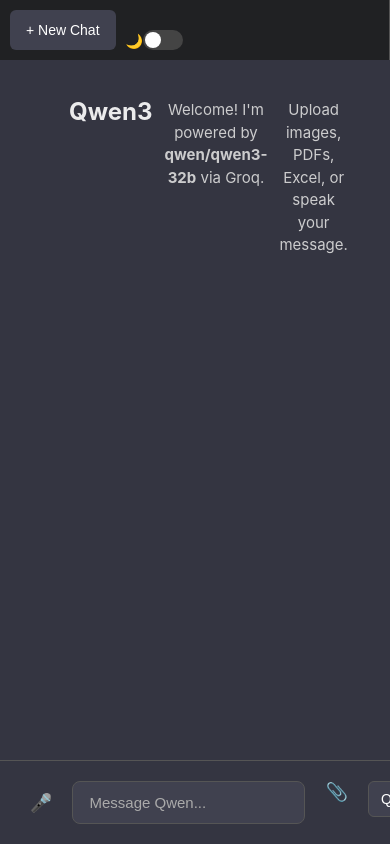
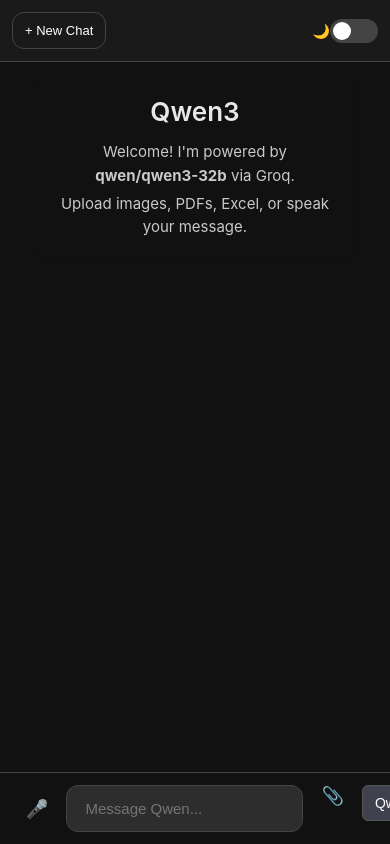
Before and after one commit to vikki42/qwen-chat, a plain HTML site: page index.html in a window 390 px wide. Drawn offline with Linux system fonts and the light colour scheme.

Commit message:
Update index.html

```diff
--- a/index.html
+++ b/index.html
@@ -12,78 +12,73 @@
     }
 
     :root {
-      --bg: #343541;
-      --sidebar-bg: #202123;
+      --bg: #111;
+      --sidebar-bg: #1a1a1a;
       --text: #e8eaed;
-      --input-bg: #40414f;
-      --border: #555;
+      --input-bg: #2d2d2e;
+      --border: #444;
       --user-bubble: #007CF3;
-      --bot-bubble: #444654;
+      --bot-bubble: #25252d;
       --btn-hover: #0065cc;
       --toast-bg: #333;
-    }
-
-    .dark-mode {
-      --bg: #111;
-      --sidebar-bg: #1a1a1a;
-      --text: #eee;
-      --input-bg: #2d2d2e;
-      --border: #555;
-      --user-bubble: #0a84ff;
-      --bot-bubble: #2c2c2e;
-      --toast-bg: #222;
+      --accent: #007CF3;
+      --radius: 12px;
+      --shadow: 0 4px 20px rgba(0, 0, 0, 0.3);
     }
 
     body {
-      font-family: -apple-system, BlinkMacSystemFont, 'Segoe UI', Roboto, Helvetica, Arial, sans-serif;
+      font-family: -apple-system, BlinkMacSystemFont, 'Segoe UI', Roboto, 'Helvetica Neue', sans-serif;
       background-color: var(--bg);
       color: var(--text);
-      transition: background-color 0.3s;
       height: 100vh;
+      overflow: hidden;
+      display: flex;
+    }
+
+    .app {
+      width: 100%;
+      height: 100vh;
+      display: flex;
       overflow: hidden;
     }
 
-    .app {
-      display: flex;
-      width: 100%;
-      max-width: 1400px;
-      height: 100vh;
-      margin: 0 auto;
-    }
-
+    /* Sidebar */
     .sidebar {
-      width: 260px;
-      background-color: var(--sidebar-bg);
+      width: 280px;
+      background: var(--sidebar-bg);
       padding: 20px;
       display: flex;
       flex-direction: column;
-      gap: 15px;
+      gap: 16px;
       border-right: 1px solid var(--border);
+      transition: width 0.3s ease;
+      overflow-y: auto;
     }
 
     .new-chat-btn {
-      background-color: var(--input-bg);
+      background: transparent;
       color: white;
-      border: none;
+      border: 1px solid var(--border);
       padding: 12px 16px;
-      border-radius: 6px;
+      border-radius: var(--radius);
       font-size: 14px;
       cursor: pointer;
       display: flex;
       align-items: center;
-      gap: 8px;
+      gap: 10px;
       transition: all 0.2s;
+      justify-content: center;
     }
 
     .new-chat-btn:hover {
-      background-color: #555;
+      background: var(--accent);
+      border-color: var(--accent);
     }
 
     .theme-toggle {
       display: flex;
       align-items: center;
       justify-content: space-between;
-      margin-top: auto;
       color: white;
       font-size: 14px;
     }
@@ -91,8 +86,8 @@
     .switch {
       position: relative;
       display: inline-block;
-      width: 40px;
-      height: 20px;
+      width: 48px;
+      height: 24px;
     }
 
     .switch input {
@@ -110,115 +105,104 @@
       bottom: 0;
       background-color: #444;
       transition: .3s;
-      border-radius: 20px;
+      border-radius: 24px;
     }
 
     .slider:before {
       position: absolute;
       content: "";
-      height: 16px;
-      width: 16px;
-      left: 2px;
-      bottom: 2px;
+      height: 18px;
+      width: 18px;
+      left: 3px;
+      bottom: 3px;
       background-color: white;
       transition: .3s;
       border-radius: 50%;
     }
 
     input:checked + .slider {
-      background-color: #007CF3;
+      background-color: var(--accent);
     }
 
     input:checked + .slider:before {
-      transform: translateX(20px);
+      transform: translateX(24px);
     }
 
+    /* Chat Container */
     .chat-container {
       flex: 1;
       display: flex;
       flex-direction: column;
       overflow: hidden;
+      background: var(--bg);
     }
 
     #chat-box {
       flex: 1;
-      padding: 20px;
+      padding: 24px;
       overflow-y: auto;
       display: flex;
       flex-direction: column;
       gap: 16px;
+      scroll-behavior: smooth;
     }
 
     .message {
-      display: flex;
-      gap: 12px;
-      padding: 14px;
-      background-color: var(--bot-bubble);
-      border-radius: 10px;
-      max-width: 90%;
+      max-width: 85%;
+      padding: 14px 18px;
+      border-radius: var(--radius);
+      line-height: 1.55;
+      background: var(--bot-bubble);
       align-self: flex-start;
-      line-height: 1.5;
       position: relative;
+      box-shadow: 0 1px 4px rgba(0, 0, 0, 0.1);
     }
 
     .message.user {
       align-self: flex-end;
-      background-color: var(--user-bubble);
-    }
-
-    .message.user .avatar {
-      order: 2;
-      margin-left: 10px;
-    }
-
-    .message.user .content {
-      order: 1;
+      background: var(--user-bubble);
+      color: white;
     }
 
     .message .avatar {
-      width: 30px;
-      height: 30px;
-      border-radius: 5px;
+      width: 32px;
+      height: 32px;
+      border-radius: 8px;
       display: flex;
       align-items: center;
       justify-content: center;
       color: white;
       font-weight: bold;
       font-size: 14px;
-      background-color: #8f4fff;
+      background: #8f4fff;
+      flex-shrink: 0;
     }
 
     .message .content {
       flex: 1;
       word-wrap: break-word;
+      font-size: 15px;
     }
 
     .message code {
-      background-color: #3a3b40;
+      background: #3a3b40;
       padding: 2px 5px;
-      border-radius: 3px;
+      border-radius: 4px;
       font-family: 'Courier New', monospace;
-      font-size: 14px;
     }
 
     .message pre {
       background: #3a3b40;
-      padding: 10px;
-      border-radius: 6px;
+      padding: 12px;
+      border-radius: 8px;
       overflow: auto;
-      margin: 8px 0;
+      margin: 10px 0;
       font-size: 14px;
-    }
-
-    .message pre code {
-      background: none;
-      padding: 0;
-      font-size: 100%;
     }
 
     .message img {
       max-width: 100%;
-      border-radius: 6px;
+      border-radius: 8px;
       margin-top: 10px;
     }
 
@@ -228,13 +212,14 @@
       align-self: center;
       text-align: center;
       opacity: 0.9;
-      max-width: 80%;
+      max-width: 90%;
     }
 
     .message.welcome h2 {
       margin-bottom: 8px;
-      font-size: 24px;
+      font-size: 26px;
       color: white;
+      font-weight: 600;
     }
 
     .message.welcome p {
@@ -243,12 +228,14 @@
       color: #ddd;
     }
 
+    /* Input Area */
     .input-container {
-      padding: 20px;
+      padding: 16px 20px;
       display: flex;
       gap: 10px;
-      background-color: var(--bg);
+      background: var(--bg);
       border-top: 1px solid var(--border);
+      backdrop-filter: blur(10px);
     }
 
     #mic-btn, .upload-btn, .copy-btn, #export-btn {
@@ -267,44 +254,52 @@
 
     #user-input {
       flex: 1;
-      padding: 12px 16px;
+      padding: 14px 18px;
       border: 1px solid var(--border);
-      border-radius: 8px;
-      background-color: var(--input-bg);
+      border-radius: var(--radius);
+      background: var(--input-bg);
       color: white;
       font-size: 15px;
       outline: none;
-    }
-
-    #user-input::placeholder {
-      color: #aaa;
+      resize: none;
+      min-height: 48px;
     }
 
     #user-input:focus {
-      border-color: var(--user-bubble);
+      border-color: var(--accent);
+      box-shadow: 0 0 0 2px rgba(0, 124, 243, 0.2);
     }
 
     button {
-      padding: 12px 16px;
-      background-color: var(--user-bubble);
+      padding: 14px 18px;
+      background: var(--accent);
       color: white;
       border: none;
-      border-radius: 8px;
+      border-radius: var(--radius);
       cursor: pointer;
       font-size: 15px;
+      font-weight: 500;
+      transition: background 0.2s;
     }
 
     button:hover {
-      background-color: var(--btn-hover);
+      background: #0065cc;
     }
 
     .copy-btn {
       position: absolute;
-      top: 10px;
-      right: 10px;
+      top: 8px;
+      right: 8px;
       font-size: 14px;
       opacity: 0;
       transition: opacity 0.2s;
+      background: #333;
+      width: 28px;
+      height: 28px;
+      border-radius: 6px;
+      display: flex;
+      align-items: center;
+      justify-content: center;
     }
 
     .message:hover .copy-btn {
@@ -316,7 +311,7 @@
       bottom: 20px;
       left: 50%;
       transform: translateX(-50%);
-      background-color: var(--toast-bg);
+      background: var(--toast-bg);
       color: white;
       padding: 10px 20px;
       border-radius: 6px;
@@ -331,6 +326,7 @@
       opacity: 1;
     }
 
+    /* Mobile Responsive */
     @media (max-width: 768px) {
       .app {
         flex-direction: column;
@@ -338,21 +334,62 @@
       .sidebar {
         width: 100%;
         height: auto;
+        max-height: 80px;
+        padding: 12px;
         flex-direction: row;
-        padding: 10px;
         gap: 10px;
+        overflow-x: auto;
+        white-space: nowrap;
+        border-right: none;
+        border-bottom: 1px solid var(--border);
+      }
+      .new-chat-btn {
+        font-size: 13px;
+        padding: 10px 12px;
       }
       .theme-toggle {
         order: 2;
+        margin-left: auto;
+      }
+      #chat-box {
+        padding: 16px;
+        gap: 12px;
+      }
+      .message {
+        max-width: 90%;
       }
       .input-container {
         position: sticky;
         bottom: 0;
-        background-color: var(--bg);
+        background: var(--bg);
         z-index: 10;
+        gap: 8px;
+        padding: 12px 16px;
       }
-      #chat-box {
-        padding-bottom: 80px;
+      #user-input {
+        font-size: 15px;
+        min-height: 44px;
+      }
+      button {
+        padding: 12px 16px;
+      }
+      .model-select select {
+        font-size: 13px;
+        padding: 6px 8px;
+      }
+    }
+
+    /* Full-screen fix for mobile */
+    @supports (-webkit-touch-callout: none) {
+      body {
+        min-height: 100vh;
+        height: -webkit-fill-available;
+      }
+      .app {
+        height: -webkit-fill-available;
+      }
+      .chat-container {
+        height: 100%;
       }
     }
   </style>
@@ -390,7 +427,7 @@
           <input type="file" id="file-input" accept="image/*,.txt,.pdf,.xlsx,.xls" style="display: none;" />
         </div>
         <div class="model-select">
-          <select id="model-select" style="padding: 8px; border: 1px solid #555; border-radius: 6px; background: #40414f; color: white; font-size: 14px; min-width: 120px;">
+          <select id="model-select" style="padding: 8px; border: 1px solid #555; border-radius: 6px; background: #40414f; color: white; font-size: 14px; min-width: 160px;">
             <option value="qwen/qwen3-32b">Qwen3-32B</option>
             <option value="openai/gpt-oss-120b">openai/gpt-oss-120b</option>
             <option value="openai/gpt-oss-20b">openai/gpt-oss-20b</option>
@@ -405,7 +442,7 @@
     </div>
   </div>
 
-  <!-- Toast Notification -->
+  <!-- Toast -->
   <div id="toast">Copied to clipboard!</div>
 
   <!-- Libraries -->
@@ -517,7 +554,6 @@
             pdf.getPage(1).then(page => {
               return page.getTextContent().then(tc => {
                 if (tc.items.length > 0) {
-                  console.log("✅ Digital PDF — using text extraction");
                   let promise = Promise.resolve();
                   for (let i = 1; i <= Math.min(pdf.numPages, 5); i++) {
                     promise = promise.then(() => {
@@ -537,7 +573,6 @@
                     });
                   });
                 } else {
-                  console.log("❌ Scanned PDF — using OCR");
                   const img = document.createElement("img");
                   img.src = URL.createObjectURL(file);
                   img.style.display = "none";
@@ -561,13 +596,7 @@
                     });
                 }
               });
-            }).catch(err => {
-              addMessageToUI("user", "You", `📄 ${file.name} (error reading text layer)`);
-              console.error("Text Layer Error:", err);
             });
-          }).catch(err => {
-            addMessageToUI("user", "You", `📄 ${file.name} (failed to load PDF)`);
-            console.error("PDF Load Error:", err);
           });
         }
 
@@ -621,7 +650,6 @@
           chatBox.appendChild(msg);
           scrollToBottom();
 
-          // OCR for image
           Tesseract.recognize(img, 'eng')
             .then(result => {
               const text = result.data.text.trim();
@@ -631,13 +659,10 @@
                   role: "user",
                   content: `Image "${file.name}" OCR: ${text}`
                 });
-              } else {
-                addMessageToUI("bot", "Qwen", "No readable text found in the image.");
               }
             })
             .catch(err => {
               addMessageToUI("bot", "Qwen", "Failed to read text from image.");
-              console.error("OCR Error:", err);
             });
         }
 
@@ -649,11 +674,6 @@
             content: `File uploaded: ${file.name}`
           });
         }
-      };
-
-      reader.onerror = () => {
-        addMessageToUI("user", "You", `❌ Error reading ${file.name}`);
-        console.error("File Read Error:", reader.error);
       };
     });
 
@@ -691,10 +711,7 @@
           max_tokens: 1024,
         }),
       })
-      .then(res => {
-        if (!res.ok) throw new Error(`API ${res.status}: ${res.statusText}`);
-        return res.json();
-      })
+      .then(res => res.json())
       .then(data => {
         const reply = data.choices[0].message.content;
         chatBox.removeChild(thinking);
```
